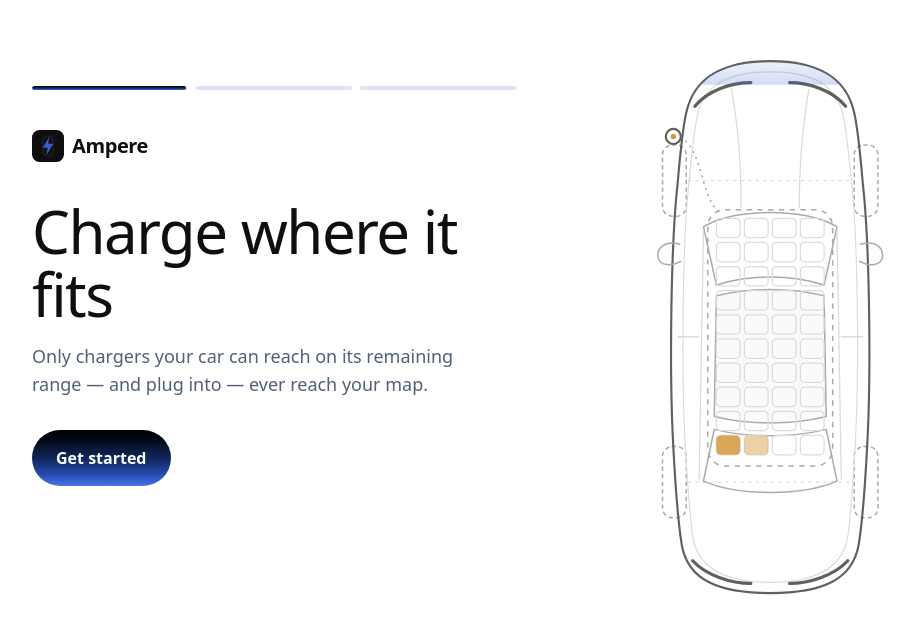
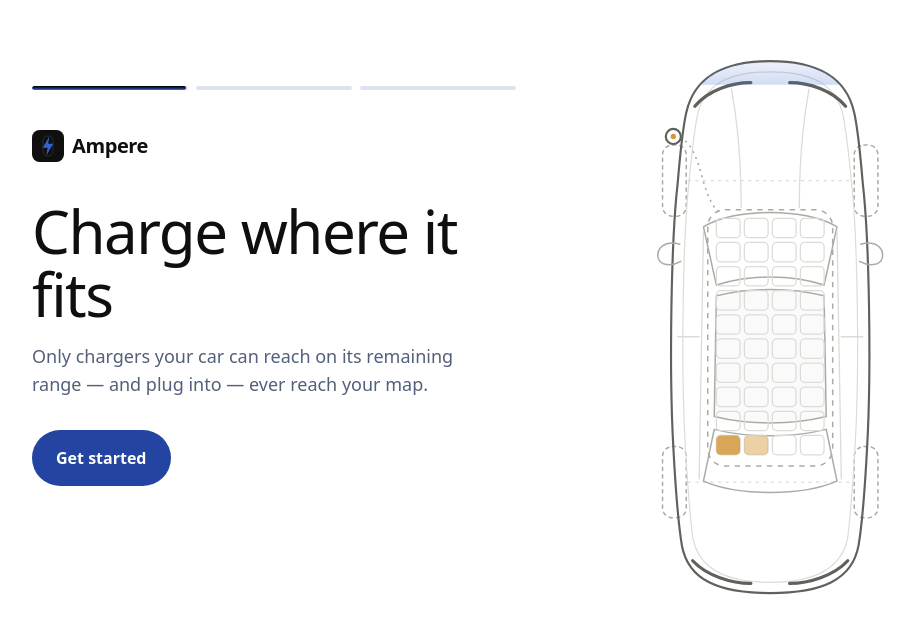
Before and after one commit to Soham-commits/Ampere-Team-Stochastic, a React (Vite) app in the folder frontend/: page /welcome in a window 1280 px wide. Shown: the part 126-760 px from the top of the page, without its empty margins (144-1059 px from the left). Built offline with nearby package versions, Linux system fonts and the light colour scheme.

Commit message:
fix(theme): restore solid blue action buttons

```diff
--- a/frontend/src/index.css
+++ b/frontend/src/index.css
@@ -203,6 +203,11 @@ h1, h2, h3, h4 {
   background-image: var(--app-gradient);
 }
 .bg-volt:hover { background-color: var(--color-volt-strong); }
+/* Keep interactive actions solid blue while retaining decorative gradients. */
+button.bg-volt,
+a.bg-volt {
+  background-image: none;
+}
 .driver-home { padding-bottom: 3rem; }
 @media (max-width: 1023px) {
   .home-scroll-area {
```
